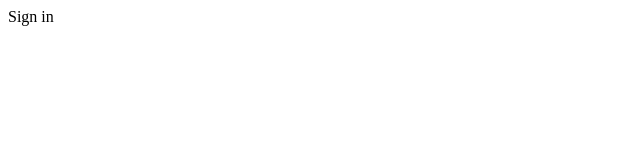
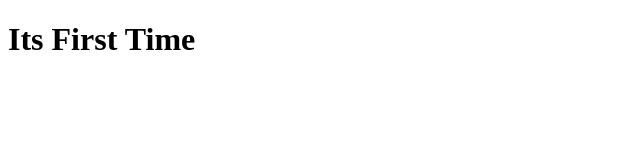
Before and after one commit to NikaShabashvili03/test, a plain HTML site: page signin.html in a window 1280 px wide. Shown: the whole page, without its empty margins (0-640 px from the left). Drawn offline with Linux system fonts and the light colour scheme.

Commit message:
second comm

```diff
--- a/signin.html
+++ b/signin.html
@@ -6,6 +6,6 @@
     <title>Document</title>
 </head>
 <body>
-    Sign in
+    <h1>Its First Time</h1>
 </body>
 </html>
```
